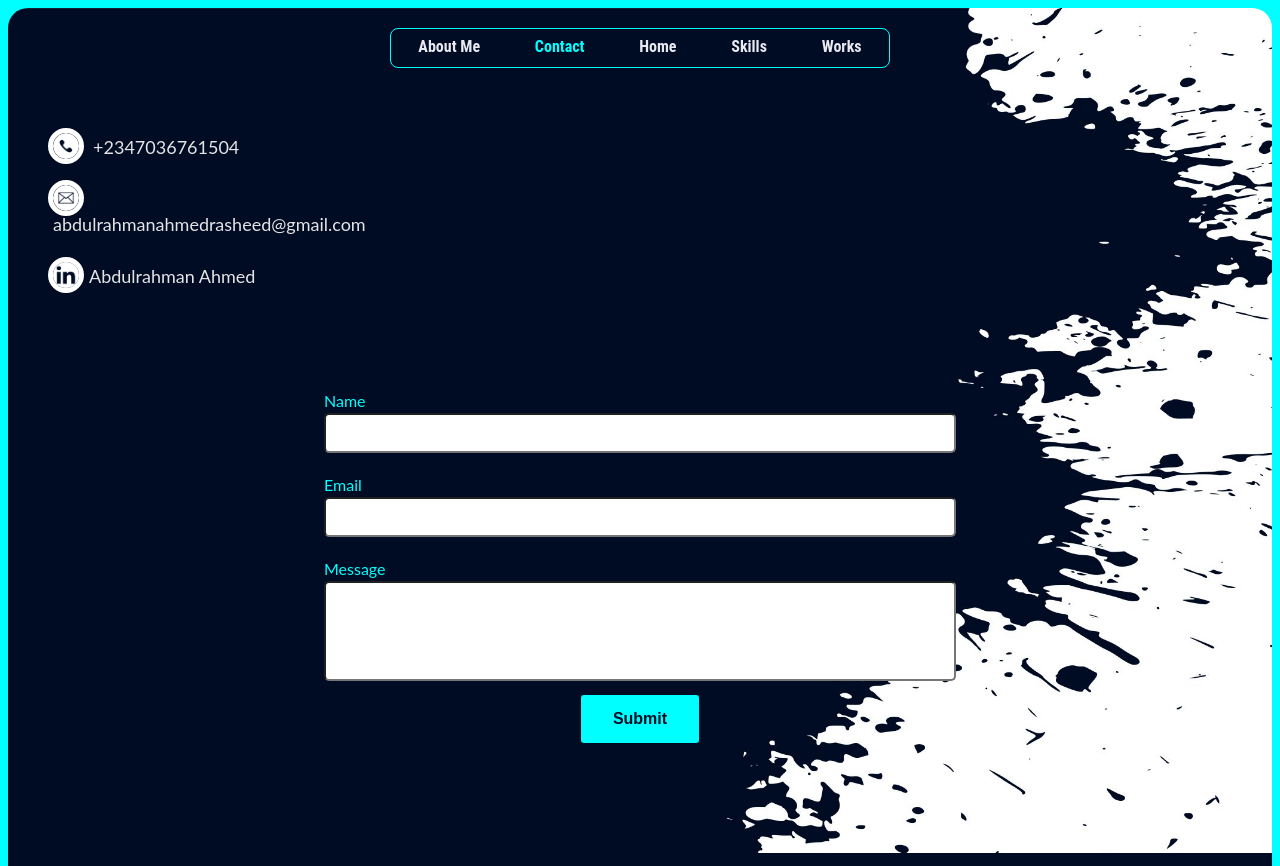
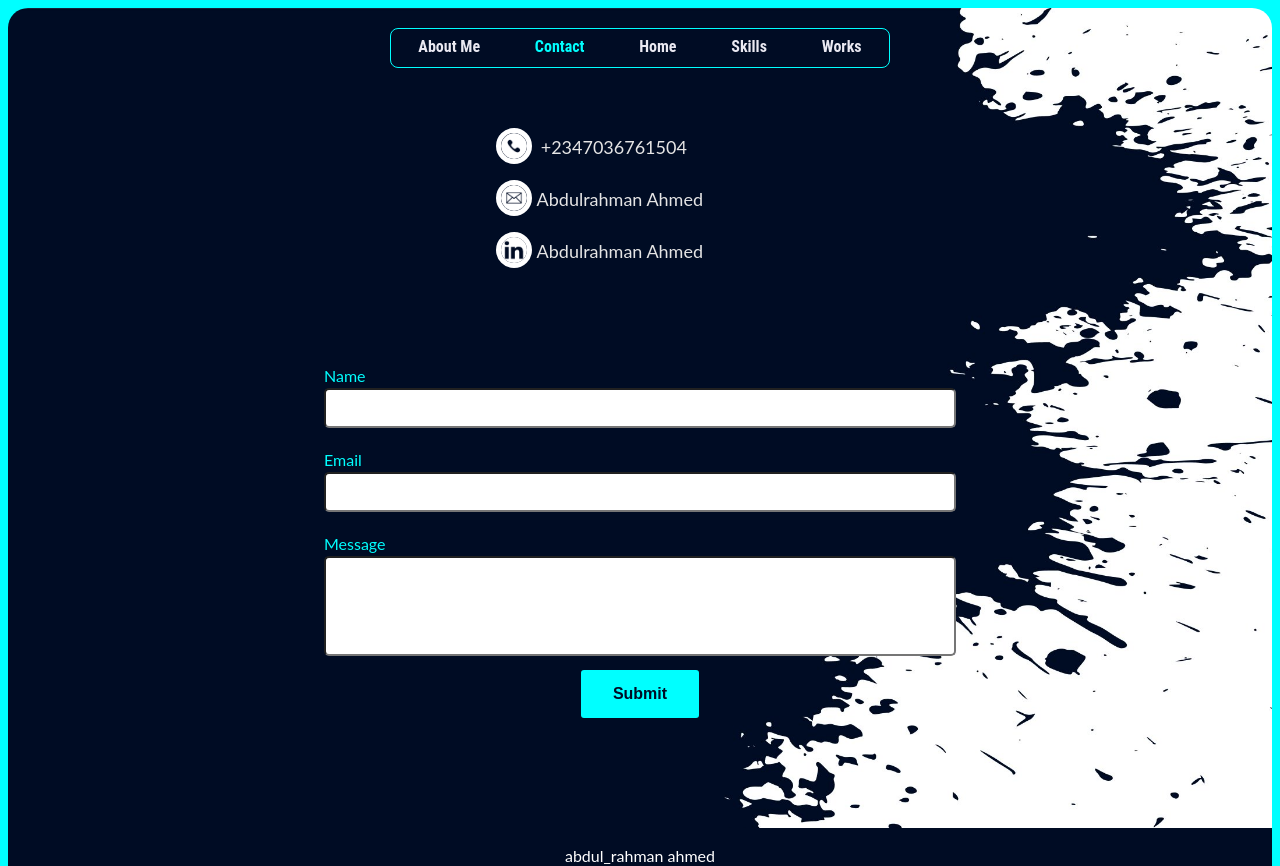
Before and after one commit to Rahman-Abdul/my-portfolio, a Next.js app: page /contact in a window 1280 px wide. Shown: the top 866 px of the page. Built offline with nearby package versions, Linux system fonts and the light colour scheme.

Commit message:
new lock

```diff
--- a/contents/contactDetails.tsx
+++ b/contents/contactDetails.tsx
@@ -12,7 +12,7 @@ export default function Contactdetails({}: Props) {
     <div className='contact'>
       <ul>
         <li className='social'><a href={'tel:+2347036761504'} target={"_blank"} rel={"noreferrer"}><Image className='social-image' src={phone} alt="Picture of the author" width={36.03} height={36.03}/> <span className='details'>+2347036761504</span></a> </li>
-        <li className='social'><a href={'mailto:abdulrahmanahmedrasheed@gmail.com'} target={"_blank"} rel={"noreferrer"}><Image className='social-image' src={mail} alt="Picture of the author" width={36.03} height={36.03}/><span className='details'>abdulrahmanahmedrasheed@gmail.com</span></a></li>
+        <li className='social'><a href={'mailto:abdulrahmanahmedrasheed@gmail.com'} target={"_blank"} rel={"noreferrer"}><Image className='social-image' src={mail} alt="Picture of the author" width={36.03} height={36.03}/><span className='details'>Abdulrahman Ahmed</span></a></li>
         <li className='social'><a href={'https://www.linkedin.com/in/abdulrahman-ahmed-538a05178/'} target={"_blank"} rel={"noreferrer"}><Image className='social-image details' src={linkedin} alt="Picture of the author" width={36.03} height={36.03}/><span className='details'>Abdulrahman Ahmed</span></a></li>
       </ul>
           </div>
--- a/styles/globals.css
+++ b/styles/globals.css
@@ -457,7 +457,7 @@ div.desc {
   color: #E5E5E5;
   display: flex;
   height: 80%;
-  width: 0%;
+  width: 90%;
   display: flex;
   flex-direction: column;
   margin-top: 50px;
```
